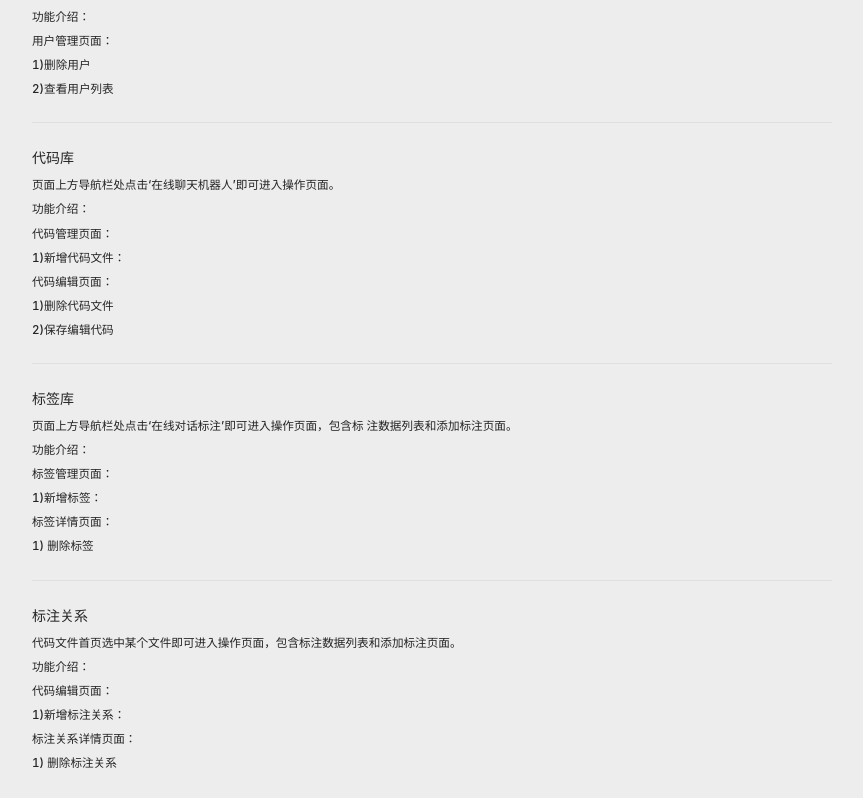
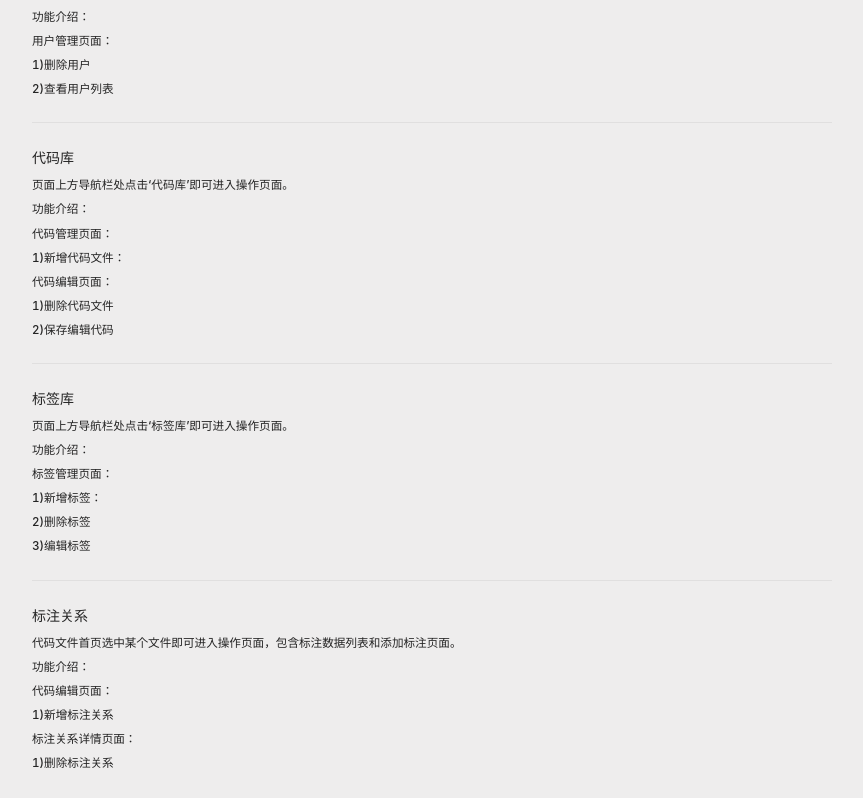
Before and after one commit to Tuanzlu/code-tagger, a Vue app in the folder front-end/code-tagger/: page /intro in a window 1280 px wide. Shown: the part 189-987 px from the top of the page, without its empty margins (208-1071 px from the left). Built offline with nearby package versions, Linux system fonts and the light colour scheme; what vue-codemirror would draw is missing.

Commit message:
Feat: 修改功能说明

```diff
--- a/front-end/code-tagger/src/views/Intro.vue
+++ b/front-end/code-tagger/src/views/Intro.vue
@@ -13,13 +13,13 @@
         <a-divider></a-divider>
         <div class="section">
           <h4>代码库</h4>
-          <h5>页面上方导航栏处点击‘在线聊天机器人’即可进入操作页面。</h5>
+          <h5>页面上方导航栏处点击‘代码库’即可进入操作页面。</h5>
           <h5 v-for="(i, index) in list2" :key="index">{{ i }}</h5>
         </div>
         <a-divider></a-divider>
         <div class="section">
           <h4>标签库</h4>
-          <h5>页面上方导航栏处点击‘在线对话标注’即可进入操作页面，包含标 注数据列表和添加标注页面。</h5>
+          <h5>页面上方导航栏处点击‘标签库’即可进入操作页面。</h5>
           <h5 v-for="(i, index) in list3" :key="index">{{ i }}</h5>
         </div>
         <a-divider></a-divider>
@@ -49,8 +49,8 @@ export default {
       "1)删除代码文件",
       "2)保存编辑代码",
     ];
-    let list3 = ["功能介绍：", "标签管理页面：", "1)新增标签：", "标签详情页面：", "1)	删除标签"];
-    let list4 = ["功能介绍：", "代码编辑页面：", "1)新增标注关系：", "标注关系详情页面：", "1)	删除标注关系"];
+    let list3 = ["功能介绍：", "标签管理页面：", "1)新增标签：", "2)删除标签", "3)编辑标签"];
+    let list4 = ["功能介绍：", "代码编辑页面：", "1)新增标注关系", "标注关系详情页面：", "1)删除标注关系"];
 
     return {
       list,
```
Also changed, not shown: 2 other files (tests, documents, lock files or other folders).
